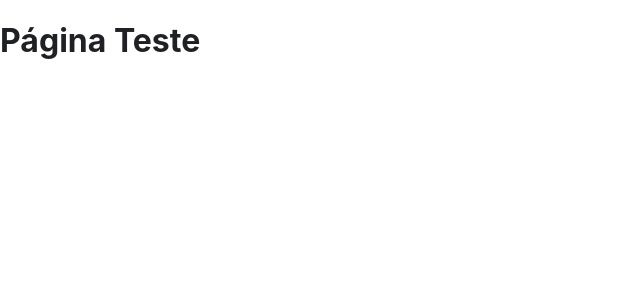
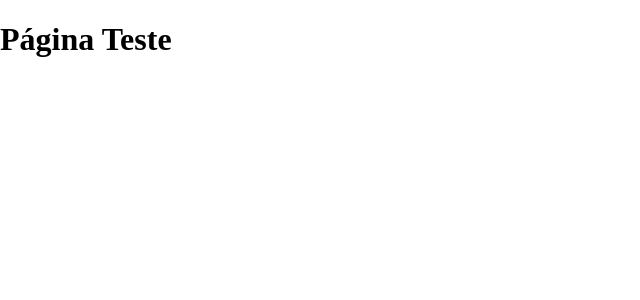
Before and after one commit to Camiloruas/linktree, a React (Vite) app: page / in a window 1280 px wide. Shown: the top 300 px of the page, without its empty margins (0-640 px from the left). Built offline with nearby package versions, Linux system fonts and the light colour scheme.

Commit message:
Use minimal global styles

```diff
--- a/src/index.css
+++ b/src/index.css
@@ -4,17 +4,4 @@
 
 body {
   margin: 0;
-  min-width: 320px;
-  min-height: 100vh;
-  font-family:
-    Inter, system-ui, -apple-system, BlinkMacSystemFont, "Segoe UI", sans-serif;
-  background: #ffffff;
-  color: #202124;
 }
-
-button,
-input,
-textarea,
-select {
-  font: inherit;
-}
```
